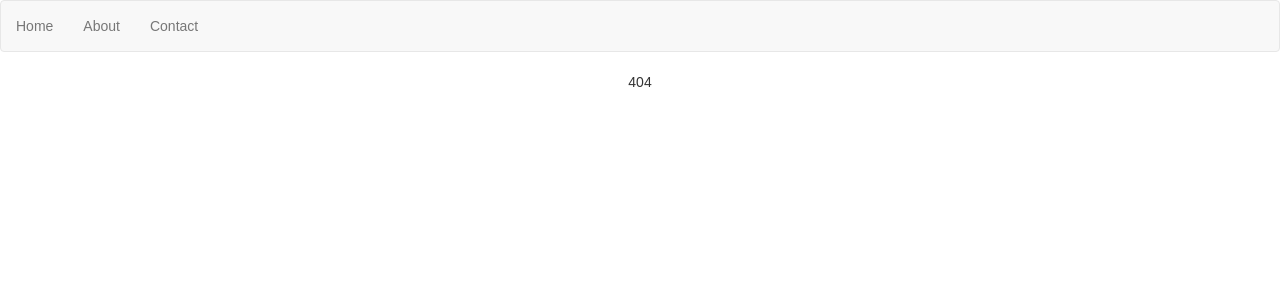
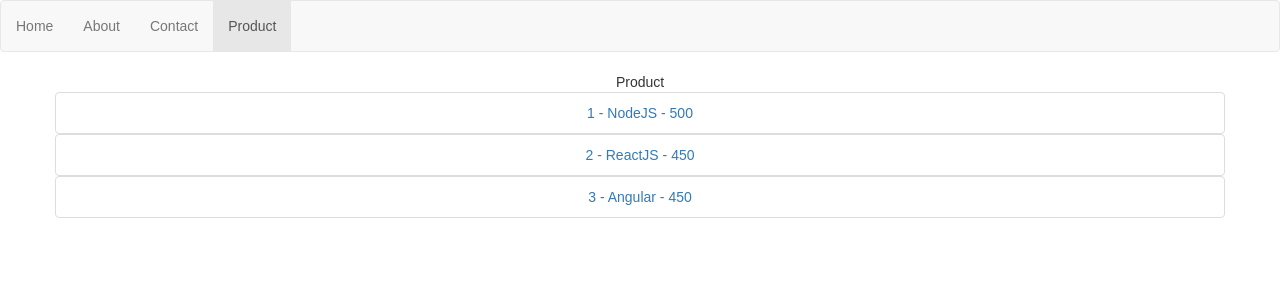
Before and after one commit to pristantruong/React-Router, a React (Create React App) app: page /products in a window 1280 px wide. Before the commit this address had no page. Shown: the top 300 px of the page. Built offline with nearby package versions, Linux system fonts and the light colour scheme.

Commit message:
Match Object Espisode 1

```diff
--- a/src/components/Menu.js
+++ b/src/components/Menu.js
@@ -15,6 +15,11 @@
     {
         name: 'Contact',
         to: '/contact',
+        exact: false
+    },
+    {
+        name: 'Product',
+        to: '/products',
         exact: false
     },
 ]
@@ -45,7 +50,7 @@
 
     showMenus = (menus) => {
         var result = null;
-        if (menus.lenght > 0) {
+        if (menus.length > 0) {
             result = menus.map((menu, index) => {
                 return (
                     <MenuLink
@@ -55,7 +60,7 @@
                         activeOnlyWhenExact={menu.exact}
                     />
                 )
-            })
+            });
         }
         return result;
     }
@@ -65,9 +70,6 @@
             <nav className="navbar navbar-default">
                 <ul className="nav navbar-nav">
                     {this.showMenus(menus)}
-                    <MenuLink label="Home" to="/" activeOnlyWhenExact={true} />
-                    <MenuLink label="About" to="/about" activeOnlyWhenExact={false} />
-                    <MenuLink label="Contact" to="/contact" activeOnlyWhenExact={false} />
                 </ul>
             </nav>
         );
--- /dev/null
+++ b/src/components/Products.js
@@ -0,0 +1,55 @@
+import React, { Component } from 'react';
+import { NavLink } from 'react-router-dom';
+
+class Products extends Component {
+    render() {
+        var products = [
+            {
+                id: 1,
+                name: 'NodeJS',
+                price: 500
+            },
+            {
+                id: 2,
+                name: 'ReactJS',
+                price: 450
+            },
+            {
+                id: 3,
+                name: 'Angular',
+                price: 450
+            },
+        ];
+
+        var {match} = this.props;
+        console.log(match);
+
+        var result = products.map((product, index) => {
+            return (
+                <NavLink to="" key={index}>
+                    <li className="list-group-item" >
+                        {product.id} - {product.name} - {product.price}
+                    </li>
+                </NavLink>
+            )
+        })
+
+        return (
+            <div className="container">
+                Product
+
+                <div className="row">
+
+                    <ul className="list-group">
+                        {result}
+                    </ul>
+
+
+                </div>
+
+            </div>
+        );
+    }
+}
+
+export default Products;
--- a/src/routes.js
+++ b/src/routes.js
@@ -3,6 +3,7 @@
 import Home from './components/Home';
 import Contact from './components/Contact';
 import NotFound from './components/NotFound';
+import Products from './components/Products';
 
 const routes = [
     {
@@ -21,10 +22,16 @@
         main: () => <Contact />
     },
     {
+        path: '/products',
+        exact: false,
+        main: ({match}) => <Products match={match}/>
+    },
+    {
         path: '',
         exact: false,
         main: () => <NotFound />
     },
+
 ];
 
 export default routes;
```
